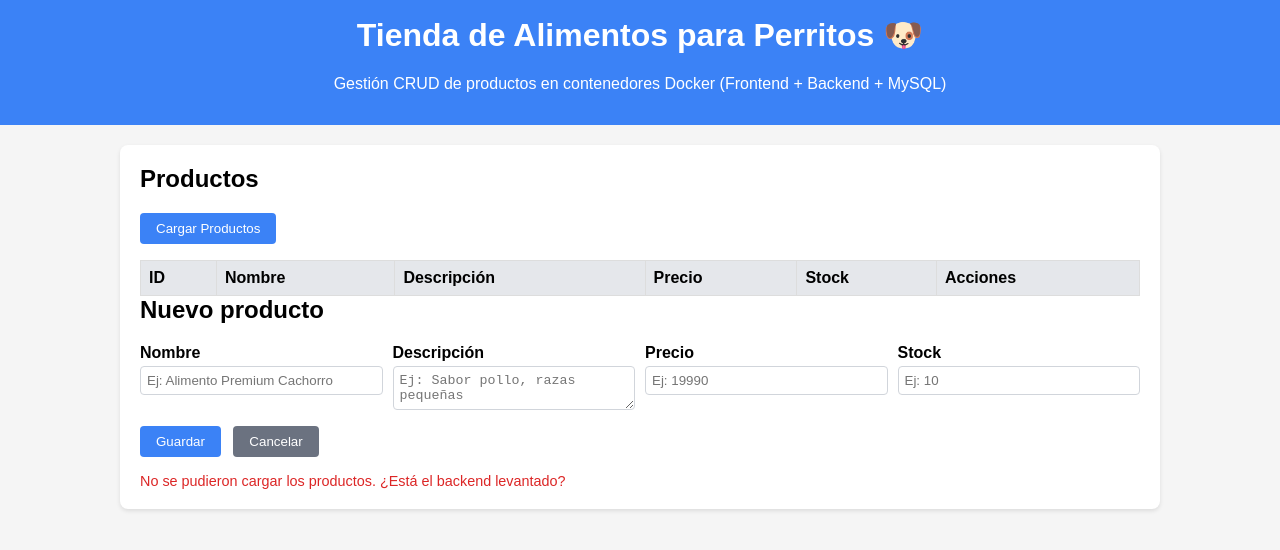
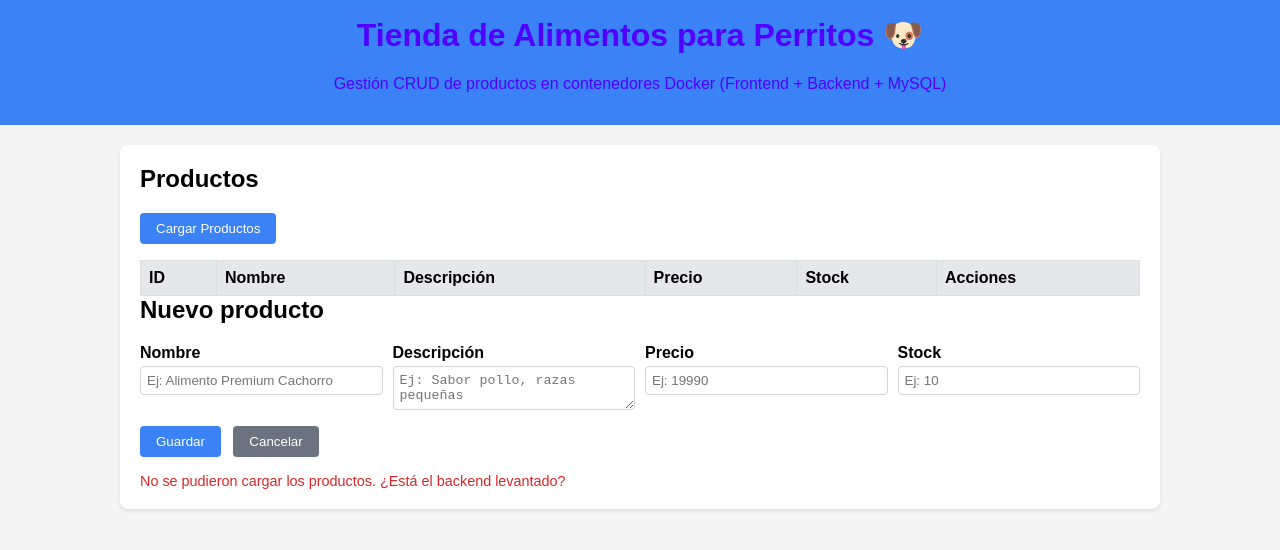
Before and after one commit to MatiasNeira1/Tienda-Perritos, a plain HTML site: page frontend/index.html in a window 1280 px wide. Drawn offline with Linux system fonts and the light colour scheme; no server answers.

Commit message:
Cambio de color front test

```diff
--- a/frontend/index.html
+++ b/frontend/index.html
@@ -13,7 +13,7 @@
     }
     header {
       background: #3b82f6;
-      color: white;
+      color: rgb(81, 0, 255);
       padding: 16px;
       text-align: center;
     }
```
Also changed, not shown: .github/workflows/cicd-tienda-backend.yml.
